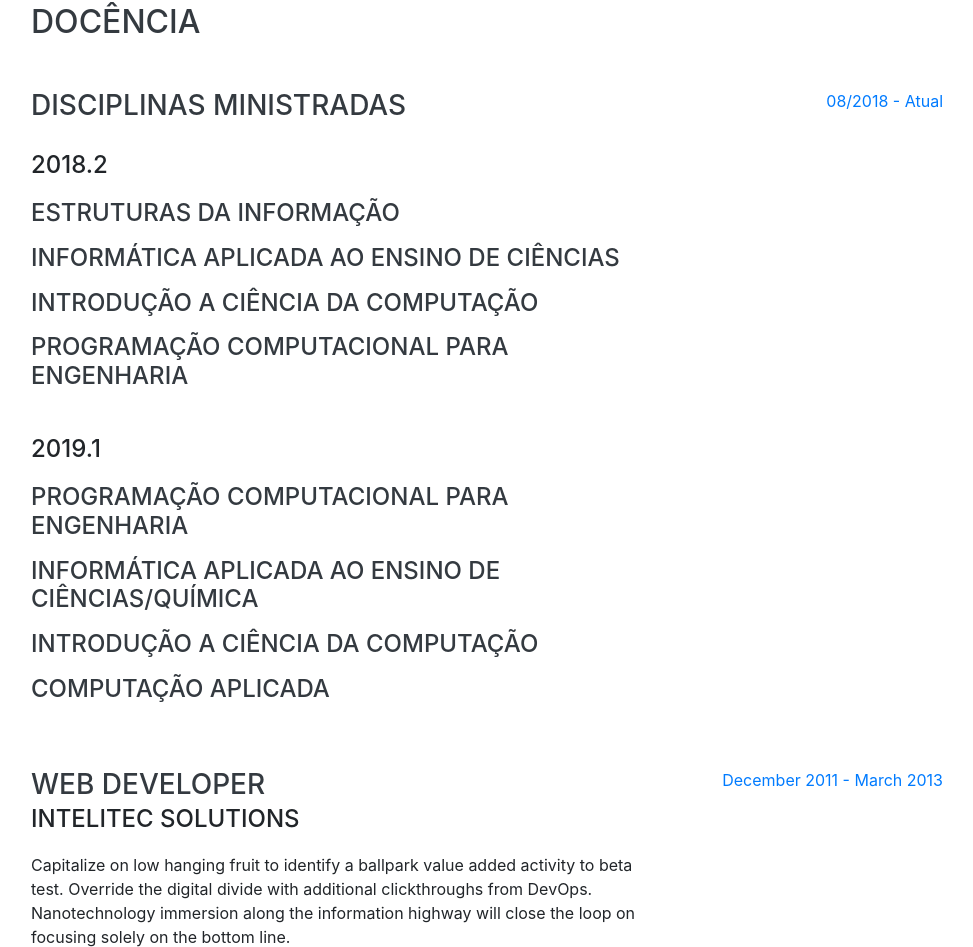
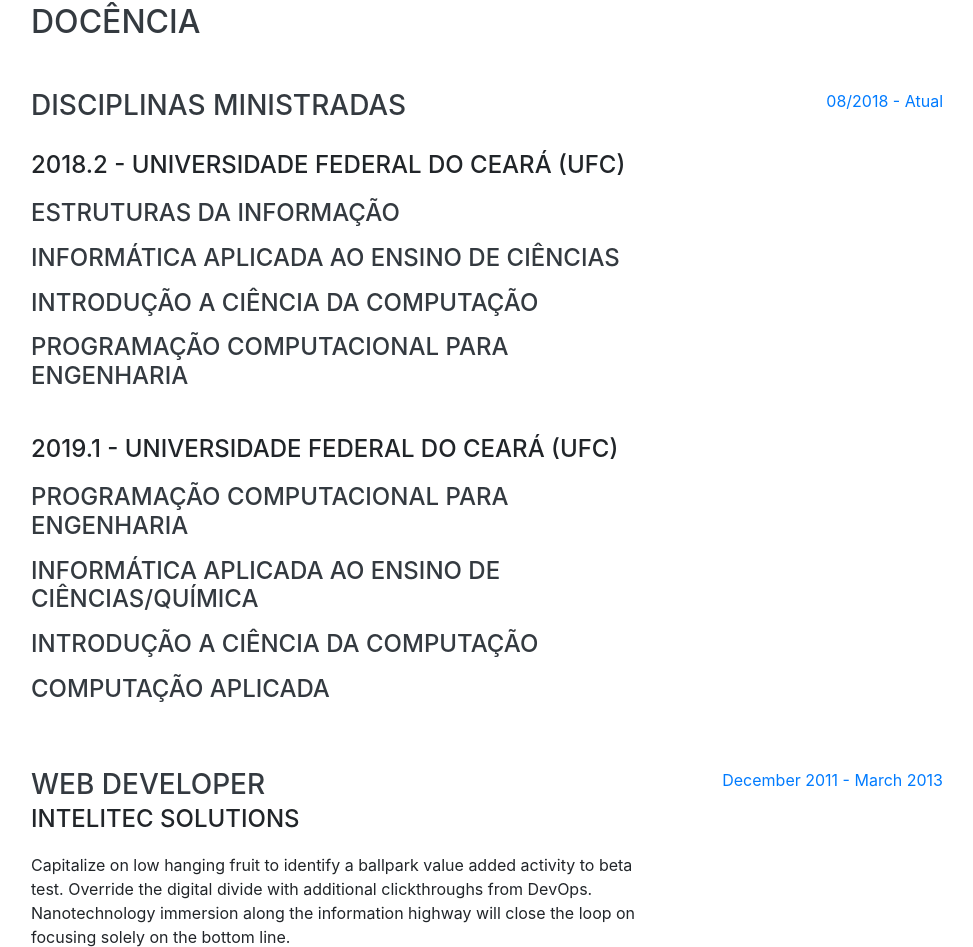
Before and after one commit to maumneto/mauriciomoreira, a website with bundled scripts: page index.html in a window 1280 px wide. Shown: the part 846-1793 px from the top of the page, without its empty margins (289-1262 px from the left). Built offline with nearby package versions, Linux system fonts and the light colour scheme; a web font is replaced by a local one.

Commit message:
commit 4

```diff
--- a/index.html
+++ b/index.html
@@ -99,7 +99,7 @@
           <div class="resume-content">
             <h3 class="mb-0">Disciplinas Ministradas</h3>
             <br>
-            <div class="subheading mb-3">2018.2</div>
+            <div class="subheading mb-3">2018.2 - Universidade Federal do Ceará (UFC)</div>
               <h4>Estruturas da informação</h4>
                 <p></p>
               <h4>Informática Aplicada ao Ensino de Ciências</h4>
@@ -110,7 +110,7 @@
                 <p></p>
 
             <br>
-            <div class="subheading mb-3">2019.1</div>
+            <div class="subheading mb-3">2019.1 - Universidade Federal do Ceará (UFC)</div>
               <h4>Programação Computacional para Engenharia</h4>
                 <p></p>
               <h4>Informática Aplicada ao Ensino de Ciências/Química</h4>
```
